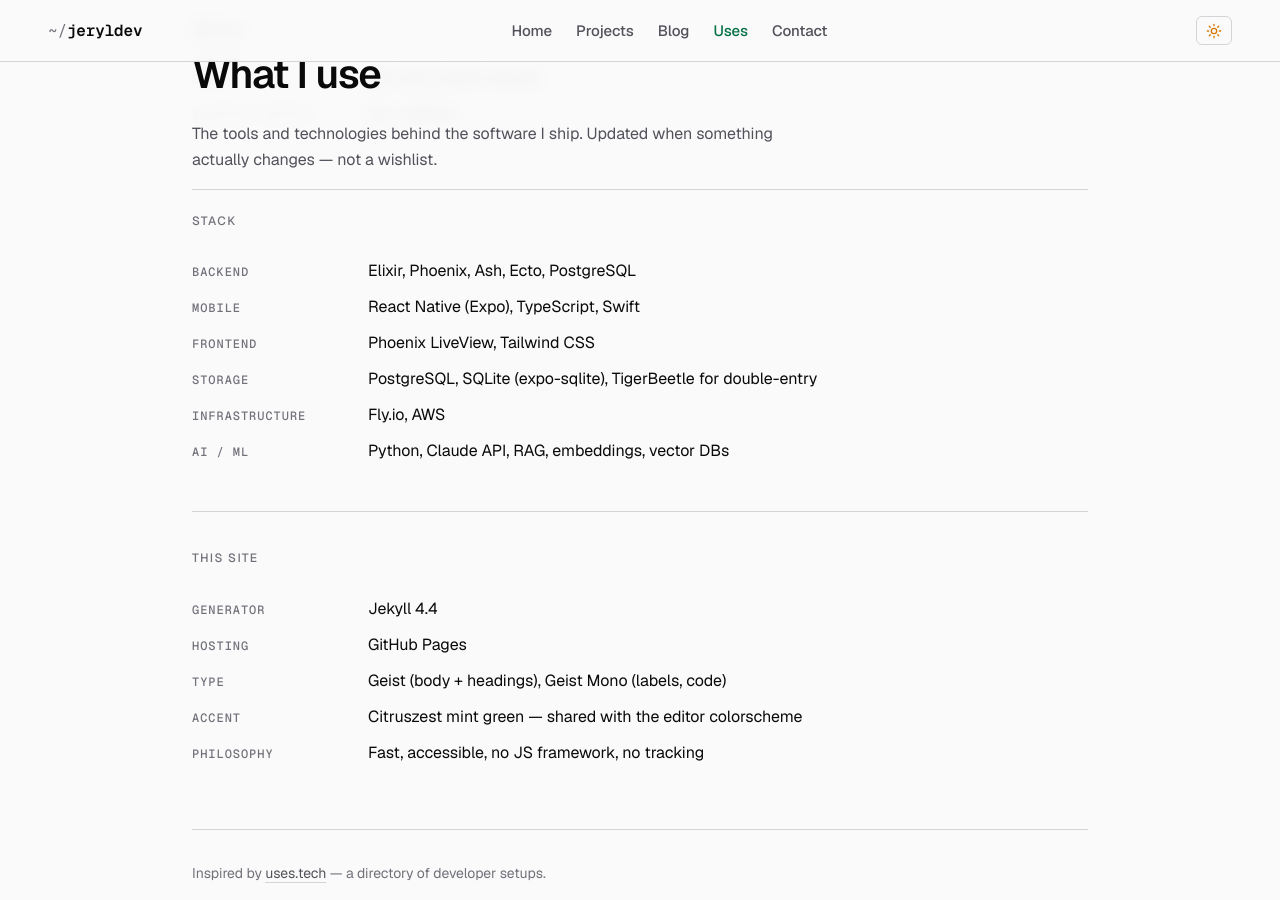
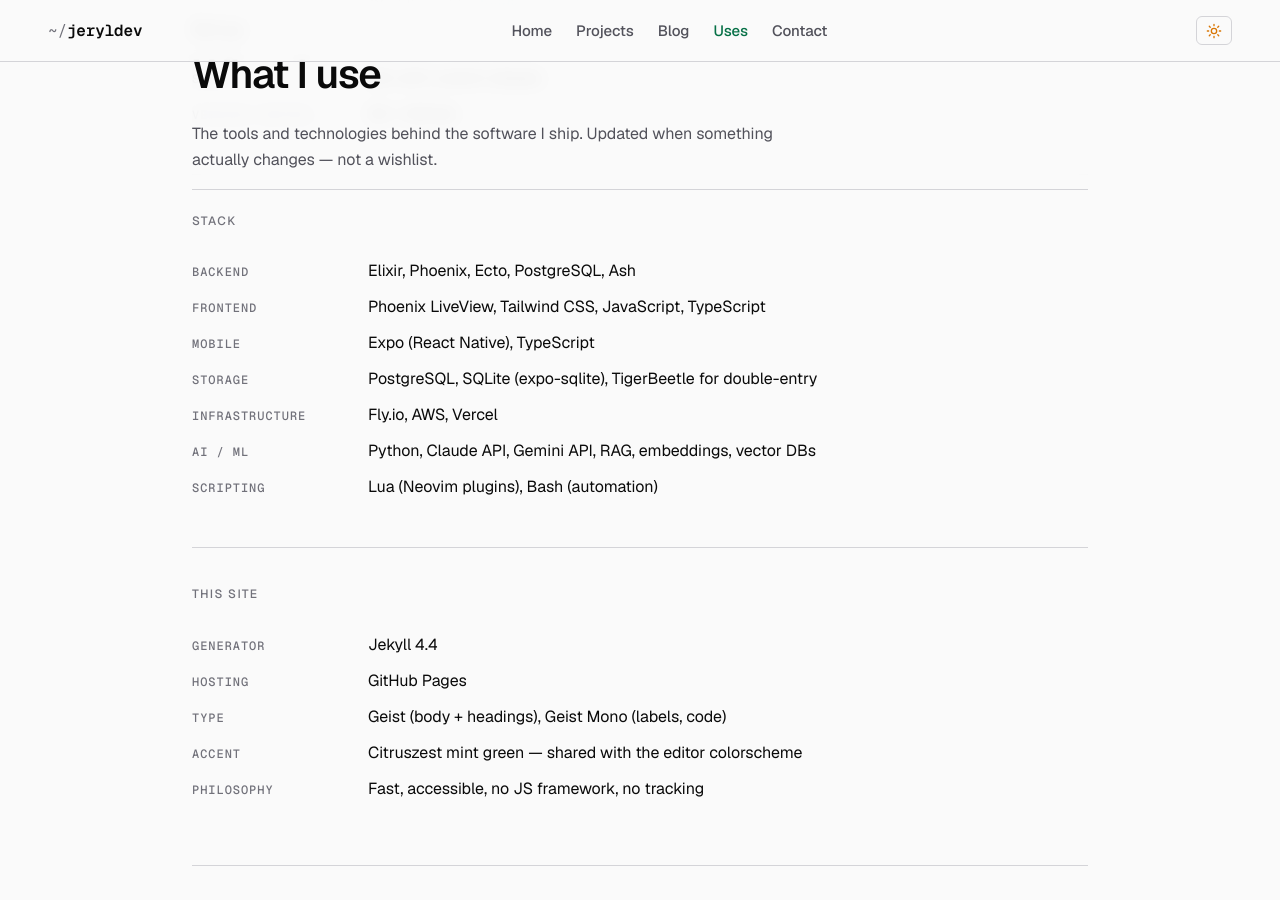
Before and after one commit to jeryldev/jeryldev.github.io, a Jekyll site: the page built from uses.md, in a window 1280 px wide and 900 px high, scrolled down 559 px. Built offline with Jekyll 4.4.1, drawn with Linux system fonts in a browser that asks for light colours.

Commit message:
Update stack order and drop Swift from site-wide tech list
Canonical stack order now reads:
Elixir · Phoenix · Ecto · PostgreSQL · Ash · Python · JavaScript ·
TypeScript · Expo · React · Lua · Bash

Backend block reordered to group Ecto with PostgreSQL before Ash
(reflects the actual dependency chain — Ecto sits on top of
PostgreSQL, Ash sits on top of Ecto). Added Python/JS earlier in
the list to match what's actually used day-to-day in the sajj
codebase and the MCP automation work. Expo replaces React Native
as the primary label since the mobile work is Expo-idiomatic
(expo-sqlite, expo-router, etc.), and React gets its own slot
since sajj is a React 19 SPA.

Swift dropped from the site-wide stack list. The RingTrack
rejection post still references Swift accurately as the language
that project was written in — that's historical content, not a
current stack claim. No active projects are in Swift after
RingTrack, and listing it on the main profile overclaims a
capability that isn't in regular use anymore.

Updated everywhere the stack appears:
- _includes/hero.html      (Stack row in hero DL)
- _config.yml              (site description)
- index.html               (homepage meta description)
- uses.md                  (Backend row reordered, Mobile row
                            dropped Swift, new Scripting row
                            added for Lua + Bash, Frontend row
                            gained JavaScript and TypeScript,
                            Infrastructure gained Vercel,
                            AI/ML gained Gemini API)

```diff
--- a/_config.yml
+++ b/_config.yml
@@ -2,9 +2,9 @@
 title: Jeryl Donato Estopace
 tagline: Software engineer in Manila. Problem solver. Shipping tools that solve real problems.
 description: >-
-  Jeryl Donato Estopace — software engineer in Manila. Writes Elixir, Phoenix, Ash,
-  React Native, Swift, and Lua. Shipping Namna (Philippine financial independence planner),
-  obsidian-cli.nvim, pyworks.nvim, and citruszest-ghostty.nvim.
+  Jeryl Donato Estopace — software engineer in Manila. Writes Elixir, Phoenix, Ecto,
+  Ash, Python, JavaScript, TypeScript, React, Expo, and Lua. Shipping Namna (Philippine
+  financial independence planner), sajj, obsidian-cli.nvim, pyworks.nvim, and citruszest-ghostty.nvim.
 url: "https://jeryldev.github.io"
 baseurl: ""
 lang: en_PH
--- a/_includes/hero.html
+++ b/_includes/hero.html
@@ -12,7 +12,7 @@
       <dl class="hero-stack">
         <div class="hero-stack-row">
           <dt>Stack</dt>
-          <dd>Elixir · Phoenix · Ash · Ecto · TypeScript · React Native · Swift · Lua · Python · Bash</dd>
+          <dd>Elixir · Phoenix · Ecto · PostgreSQL · Ash · Python · JavaScript · TypeScript · Expo · React · Lua · Bash</dd>
         </div>
         <div class="hero-stack-row">
           <dt>Shipping</dt>
--- a/index.html
+++ b/index.html
@@ -1,7 +1,7 @@
 ---
 layout: default
 title: "Jeryl Donato Estopace — Software Engineer in Manila"
-description: "Software engineer shipping indie iOS apps (Namna), AI tools (sajj), and developer tools (obsidian-cli.nvim, citruszest-ghostty.nvim, pyworks.nvim). Writes Elixir, Phoenix, Ash, React Native, Swift, and Lua."
+description: "Software engineer shipping indie iOS apps (Namna), AI tools (sajj), and developer tools (obsidian-cli.nvim, citruszest-ghostty.nvim, pyworks.nvim). Writes Elixir, Phoenix, Ecto, Ash, Python, JavaScript, TypeScript, React, Expo, and Lua."
 image: /images/jeryl.jpg
 ---
 
--- a/uses.md
+++ b/uses.md
@@ -56,15 +56,15 @@
       <dl class="uses-list">
         <div class="uses-row">
           <dt>Backend</dt>
-          <dd>Elixir, Phoenix, Ash, Ecto, PostgreSQL</dd>
+          <dd>Elixir, Phoenix, Ecto, PostgreSQL, Ash</dd>
+        </div>
+        <div class="uses-row">
+          <dt>Frontend</dt>
+          <dd>Phoenix LiveView, Tailwind CSS, JavaScript, TypeScript</dd>
         </div>
         <div class="uses-row">
           <dt>Mobile</dt>
-          <dd>React Native (Expo), TypeScript, Swift</dd>
-        </div>
-        <div class="uses-row">
-          <dt>Frontend</dt>
-          <dd>Phoenix LiveView, Tailwind CSS</dd>
+          <dd>Expo (React Native), TypeScript</dd>
         </div>
         <div class="uses-row">
           <dt>Storage</dt>
@@ -72,11 +72,15 @@
         </div>
         <div class="uses-row">
           <dt>Infrastructure</dt>
-          <dd>Fly.io, AWS</dd>
+          <dd>Fly.io, AWS, Vercel</dd>
         </div>
         <div class="uses-row">
           <dt>AI / ML</dt>
-          <dd>Python, Claude API, RAG, embeddings, vector DBs</dd>
+          <dd>Python, Claude API, Gemini API, RAG, embeddings, vector DBs</dd>
+        </div>
+        <div class="uses-row">
+          <dt>Scripting</dt>
+          <dd>Lua (Neovim plugins), Bash (automation)</dd>
         </div>
       </dl>
     </div>
```
Also changed, not shown: other parts of uses.md (+1 -1 lines).
